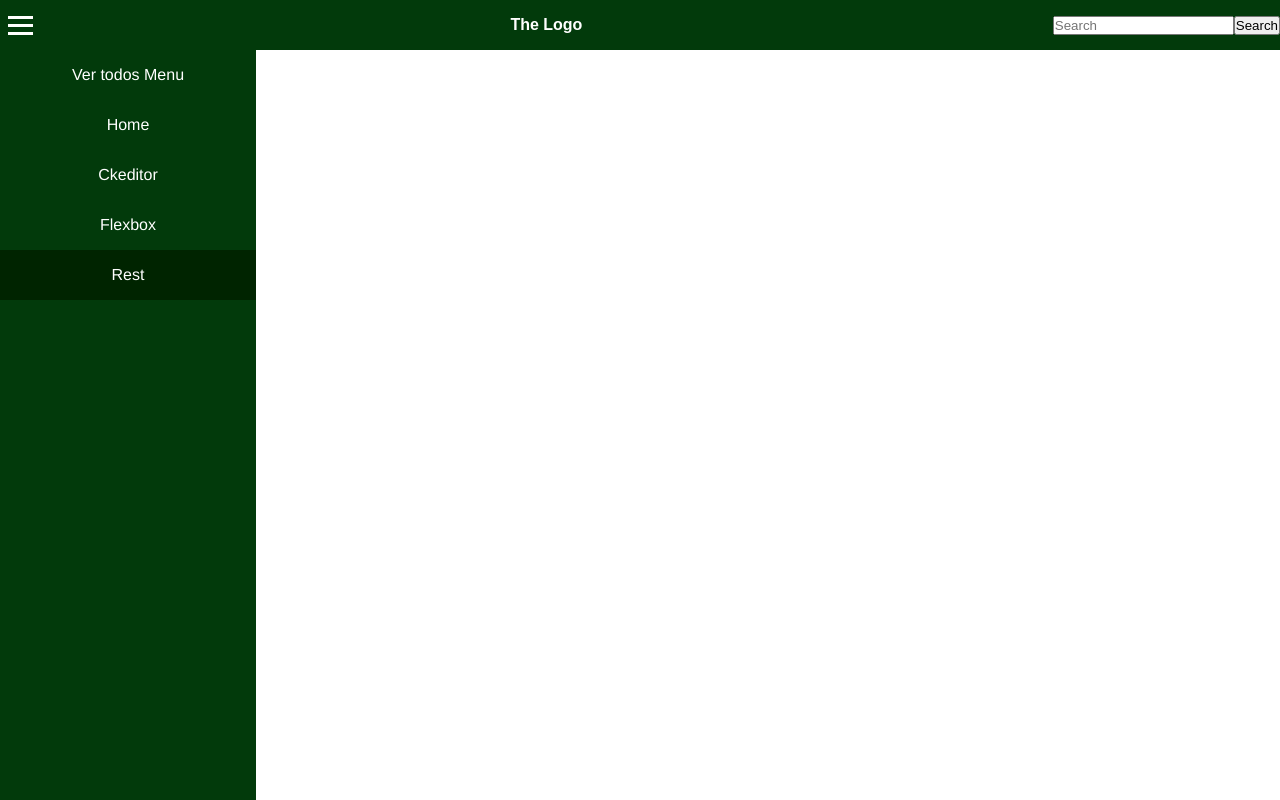
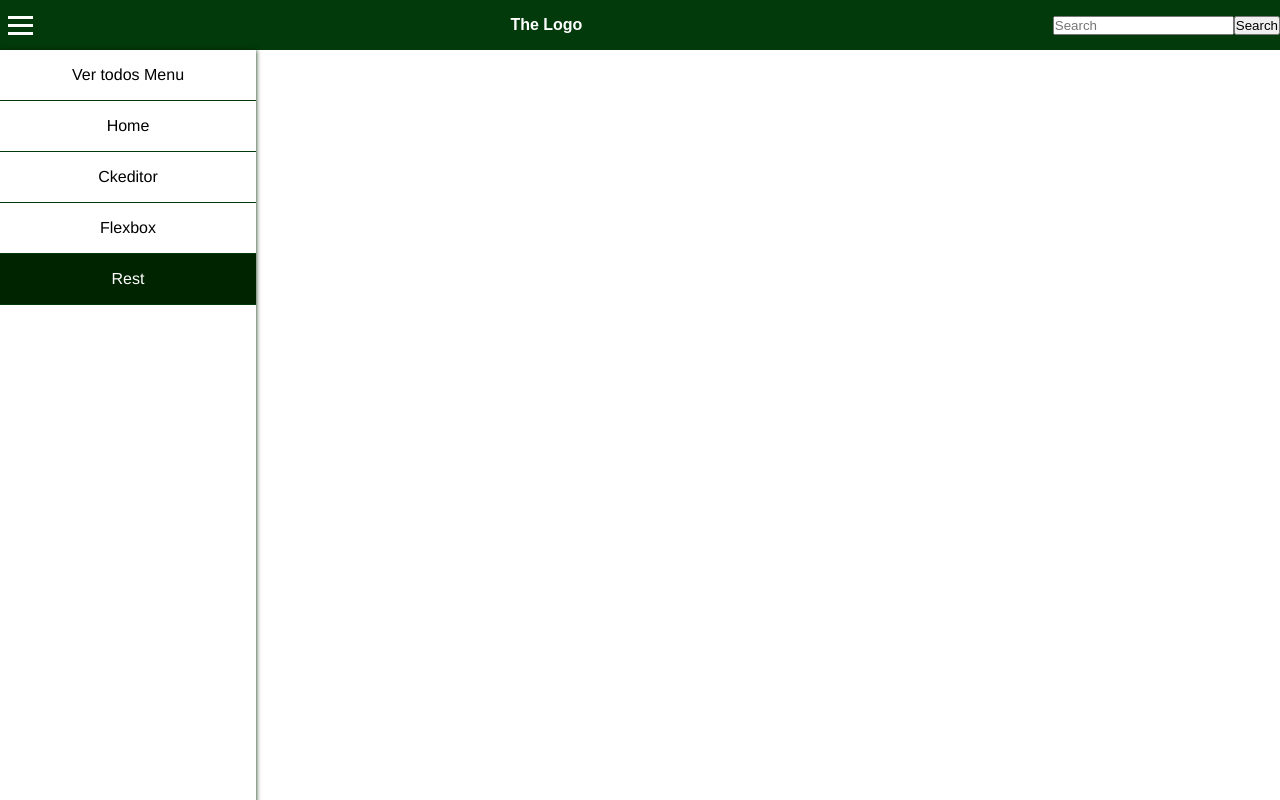
Before and after one commit to srioboo/nuxt-tools, a Vue app: page /rest in a window 1280 px wide. Shown: the top 800 px of the page. Built offline with nearby package versions, Linux system fonts and the light colour scheme.

Commit message:
Finish nuevo-menu

```diff
--- a/src/components/Menu.vue
+++ b/src/components/Menu.vue
@@ -50,7 +50,9 @@ export default Vue.extend({
 @import '../css/_variables.scss';
 
 nav {
-  background-color: $background-main;
+  //background-color: $background-main;
+  //border-right: 1px solid $dark-green;
+  box-shadow: 0px 0px 5px 0px $dark-green;
   display: flex;
   flex-direction: column;
   justify-content: flex-start;
@@ -78,6 +80,8 @@ nav {
       /*margin: 5px 0px;
       height: 150px;*/
       width: 100%;
+      //border-top: 1px solid $background-main;
+      border-bottom: 1px solid $background-main;
 
       .nav-link {
         // border: 1px solid rgb(0, 36, 0);
@@ -85,20 +89,23 @@ nav {
         display: flex;
         align-items: center;
         justify-content: center;
+        color: black;
 
         &.router-link-exact-active {
           /*border: 1px dotted blue;*/
-          background-color: rgb(0, 36, 0);
+          background-color: $dark-green;
+          color: $white;
         }
 
         &.router-link-active {
           /*background-color: rgb(0, 36, 0);*/
         }
+
+        &:hover {
+          background-color: $main-green;
+          color: $white !important;
+        }
       }
-    }
-
-    .nav-item:hover {
-      background-color: rgb(0, 36, 0);
     }
   }
 }
--- a/src/css/_variables.scss
+++ b/src/css/_variables.scss
@@ -1,2 +1,6 @@
 $background-main: rgb(2, 58, 11) !default;
 $white: white;
+$black: black;
+$dark-green: rgb(0, 36, 0);
+$light-green: rgb(0, 140, 0);
+$main-green: rgb(2, 58, 11);
```
